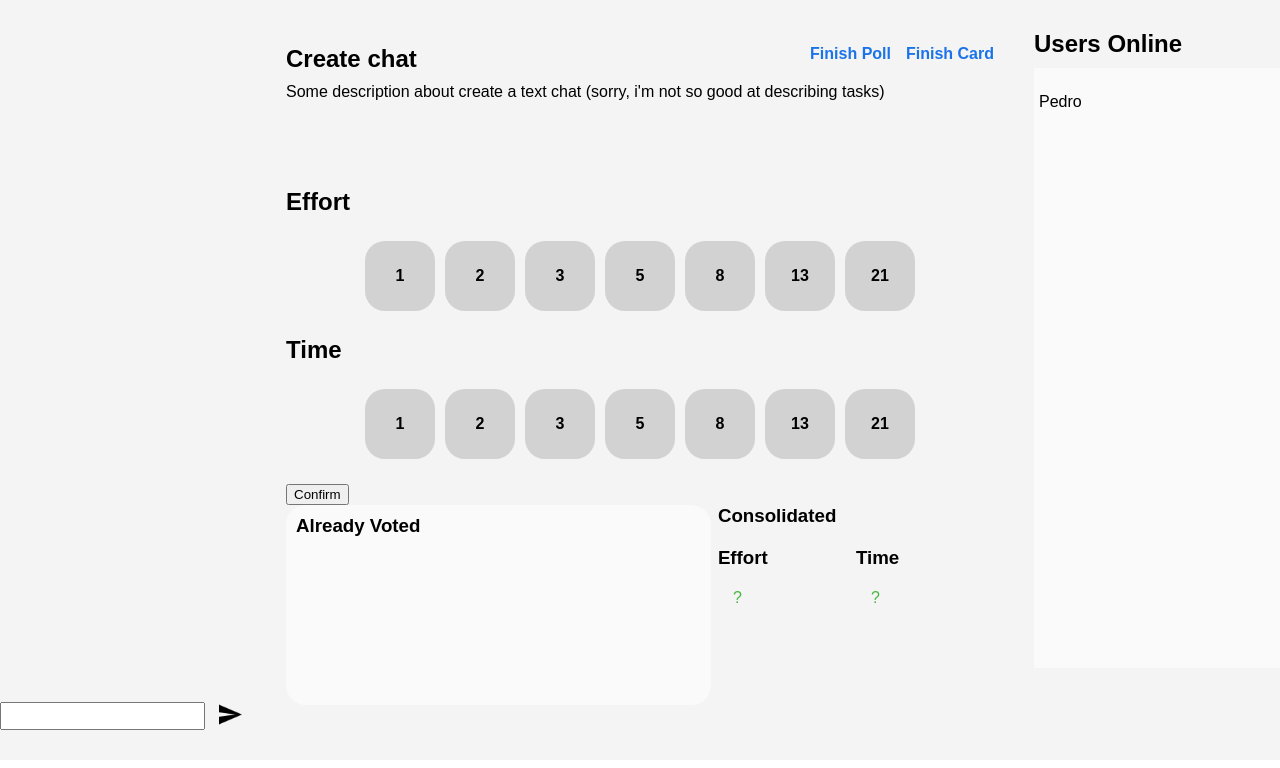
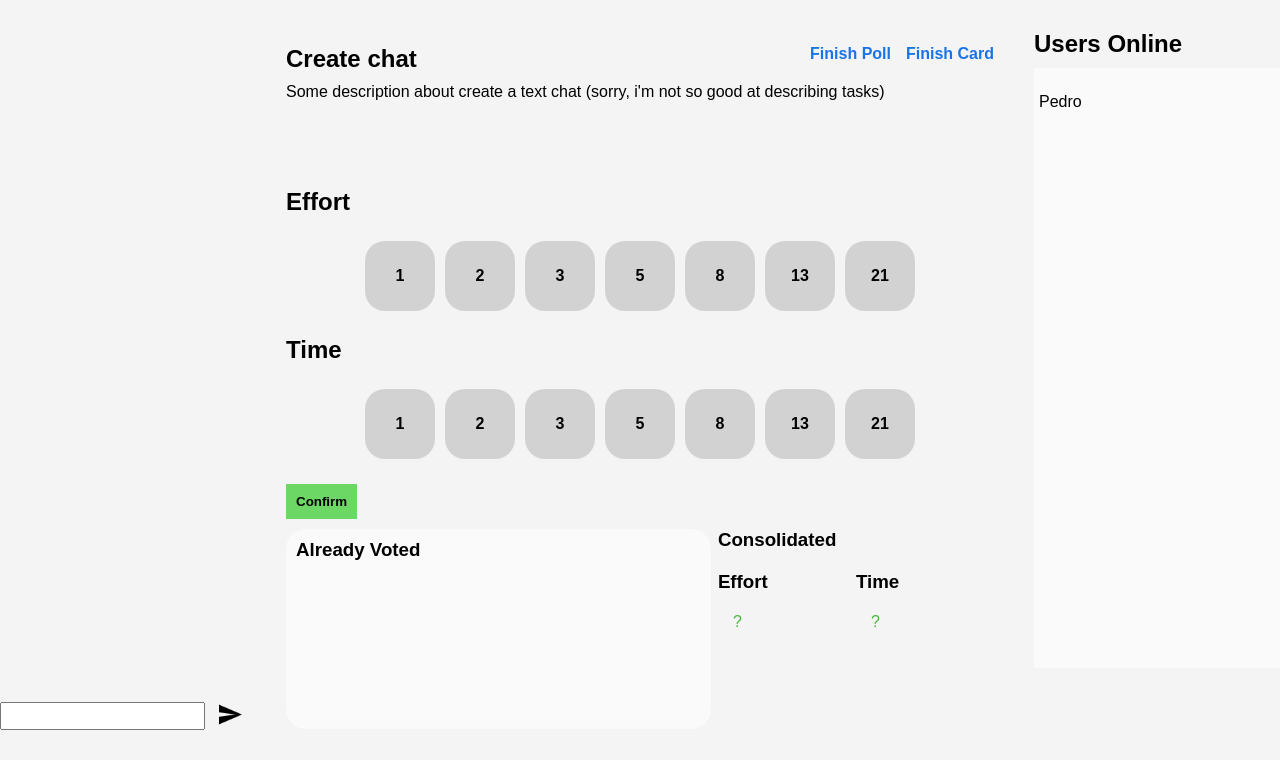
Before and after one commit to EdilsonJunior-2/VotingPoker, a React (Vite) app: page / in a window 1280 px wide. Shown: the top 768 px of the page. Built offline with nearby package versions, Linux system fonts and the light colour scheme.

Commit message:
Botão de confirmar estilizado

```diff
--- a/src/components/cardPoll/index.tsx
+++ b/src/components/cardPoll/index.tsx
@@ -20,6 +20,7 @@ import {
   ConsolidatedPoint,
   CardDescriptionUndefinedSize,
   FinalPollDetails,
+  ConfirmButton,
 } from "./styles";
 import { H2, H3 } from "../../styles/titles";
 import { useEffort } from "../../lib/effort";
@@ -30,6 +31,7 @@ import { points } from "../../lib/interfaces";
 const CardPoll: React.FC = () => {
   const [whoVotedArray, setWhoVotedArray] = useState<string[]>([]);
   const [actualCard, setActualCard] = useState<number>(0);
+  const [pollFinished, setPollFinished] = useState<boolean>(false);
   const [allPoints, setAllPoints] = useState<points[]>([]);
 
   const {
@@ -55,6 +57,7 @@ const CardPoll: React.FC = () => {
   function finishPoll() {
     calcFinalEffortPoints();
     calcFinalTimePoints();
+    setPollFinished(true);
   }
 
   function finishCard() {
@@ -68,6 +71,7 @@ const CardPoll: React.FC = () => {
     finishTimePoll();
     setWhoVotedArray([]);
     setActualCard((actualCard) => actualCard + 1);
+    setPollFinished(false);
   }
 
   return (
@@ -227,19 +231,25 @@ const CardPoll: React.FC = () => {
                 21
               </TimePoint>
             </Points>
-            <button
+            <ConfirmButton
               onClick={() => {
-                if (effortPointsSelected !== 0 && timePointsSelected !== 0) {
+                if (
+                  effortPointsSelected !== 0 &&
+                  timePointsSelected !== 0 &&
+                  !pollFinished
+                ) {
                   registerEffortVote("Pedro");
                   registerTimeVote("Pedro");
                   const newName = whoVotedArray.slice();
                   newName.push("Pedro");
                   setWhoVotedArray(newName);
+                  setPollFinished(true);
                 }
               }}
+              disabled={pollFinished}
             >
               Confirm
-            </button>
+            </ConfirmButton>
           </PointsBox>
           <PollDetails>
             <AlreadyVoted>
--- a/src/components/cardPoll/styles.ts
+++ b/src/components/cardPoll/styles.ts
@@ -41,6 +41,23 @@ export const CardDescriptionUndefinedSize = styled.div`
 `;
 
 export const PointsSelectionBox = styled.div``;
+
+export const ConfirmButton = styled.button`
+  border: none;
+  background-color: ${colors.successLight};
+  margin-bottom: 10px;
+  padding: 10px;
+  font-weight: bold;
+  transition: 200ms;
+  cursor: pointer;
+  &:hover {
+    background-color: ${colors.success};
+  }
+  &:disabled:hover {
+    background-color: ${colors.successLight};
+    cursor: initial;
+  }
+`;
 
 export const PointsBox = styled.div``;
 
--- a/src/styles/colors.ts
+++ b/src/styles/colors.ts
@@ -6,4 +6,5 @@ export const colors = {
   otherUserColor: "#b0b0b0",
   info: "#1a73e8",
   success: "#4BB543",
+  successLight: "#6DD765",
 };
```
